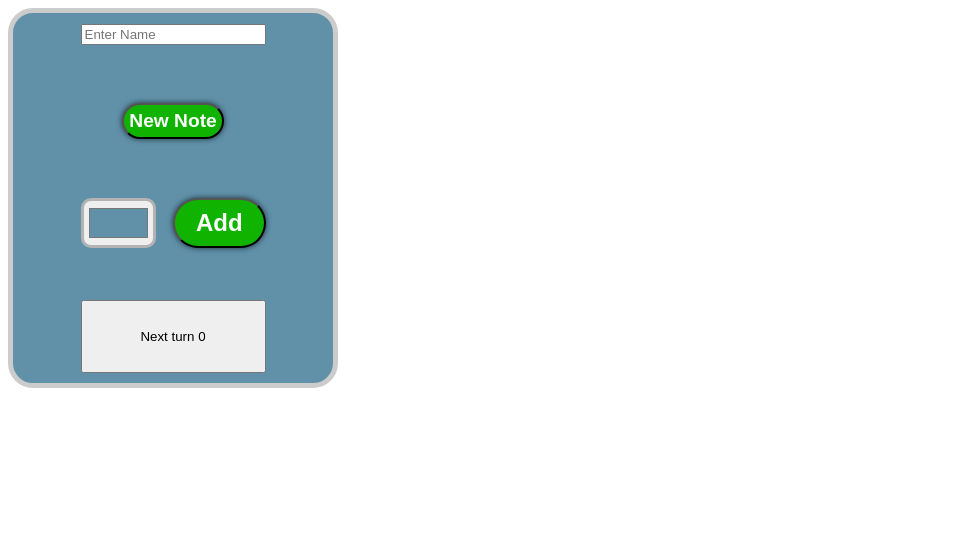
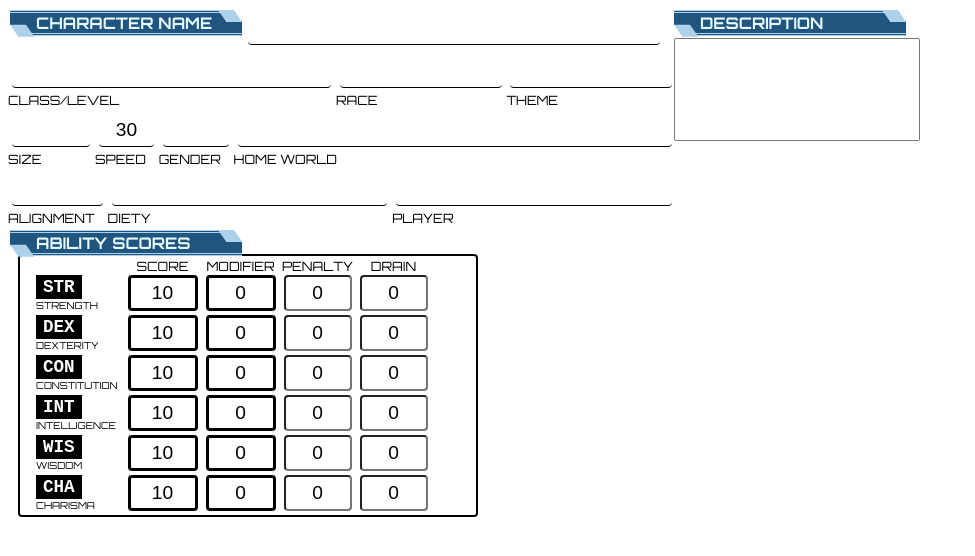
Before and after one commit to debrine/Next-Up, a React (Vite) app: page / in a window 1280 px wide. Shown: the top 556 px of the page, without its empty margins (0-975 px from the left). Built offline with nearby package versions, Linux system fonts and the light colour scheme.

Commit message:
Added React Hook Form, tested it in ScoreModifierInput.tsx

```diff
--- a/package.json
+++ b/package.json
@@ -12,6 +12,7 @@
   "dependencies": {
     "react": "^18.2.0",
     "react-dom": "^18.2.0",
+    "react-hook-form": "^7.51.4",
     "zustand": "^4.5.2"
   },
   "devDependencies": {
--- a/src/App.tsx
+++ b/src/App.tsx
@@ -1,13 +1,13 @@
-import CreateInitiativeCard from "./components/combat-components/CreateInitiativeCard/CreateInitiativeCard.tsx"
+// import CreateInitiativeCard from "./components/combat-components/CreateInitiativeCard/CreateInitiativeCard.tsx"
 // import Login from "./states/Login/Login.tsx"
-// import CharacterSheet from "./states/CharacterSheet/CharacterSheet.tsx"
+import CharacterSheet from "./states/CharacterSheet/CharacterSheet.tsx"
 
 function App() {
   return (
     <div className='backgroundDiv'>
       {/* <Login /> */}
-      <CreateInitiativeCard/>
-      {/* <CharacterSheet /> */}
+      {/* <CreateInitiativeCard/> */}
+      <CharacterSheet />
     </div>
   )
 }
--- a/src/components/character-sheet-components/ability-scores/ScoreModifierInput/ScoreModifierInput.tsx
+++ b/src/components/character-sheet-components/ability-scores/ScoreModifierInput/ScoreModifierInput.tsx
@@ -1,5 +1,5 @@
-import { ChangeEvent, useState } from 'react'
 import styles from './ScoreModifierInput.module.css'
+import { useForm } from 'react-hook-form'
 
 type ScoreModifierInputProps = {
     heading: string,
@@ -9,48 +9,9 @@ function ScoreModifierInput({
     heading,
     defaultValue
 }: ScoreModifierInputProps){
-    const [scoreStr, setScoreStr] = useState<number>(defaultValue)
-    const [scoreDex, setScoreDex] = useState<number>(defaultValue)
-    const [scoreCon, setScoreCon] = useState<number>(defaultValue)
-    const [scoreInt, setScoreInt] = useState<number>(defaultValue)
-    const [scoreWis, setScoreWis] = useState<number>(defaultValue)
-    const [scoreCha, setScoreCha] = useState<number>(defaultValue)
-
-    const handleScoreStr = (e: ChangeEvent<HTMLInputElement>) => {
-        if(e && +e.target.value){
-            setScoreStr(+e.target.value)
-        }
-    }
-
-    const handleScoreDex = (e: ChangeEvent<HTMLInputElement>) => {
-        if(e && +e.target.value){
-            setScoreDex(+e.target.value)
-        }
-    }
-
-    const handleScoreCon = (e: ChangeEvent<HTMLInputElement>) => {
-        if(e && +e.target.value){
-            setScoreCon(+e.target.value)
-        }
-    }
-
-    const handleScoreInt = (e: ChangeEvent<HTMLInputElement>) => {
-        if(e && +e.target.value){
-            setScoreInt(+e.target.value)
-        }
-    }
-
-    const handleScoreWis = (e: ChangeEvent<HTMLInputElement>) => {
-        if(e && +e.target.value){
-            setScoreWis(+e.target.value)
-        }
-    }
-
-    const handleScoreCha = (e: ChangeEvent<HTMLInputElement>) => {
-        if(e && +e.target.value){
-            setScoreCha(+e.target.value)
-        }
-    }
+    const {
+        register
+    } = useForm();
 
     return(
         <div className={styles.parentDiv}>
@@ -59,33 +20,46 @@ function ScoreModifierInput({
             </div>
             <input
                 type="number"
-                value={scoreStr}
-                onChange={handleScoreStr}
+                {
+                    ...register('scoreStr')
+
+                }
+                defaultValue={defaultValue}
             />
             <input
                 type="number"
-                value={scoreDex}
-                onChange={handleScoreDex}
+                {
+                    ...register('scoreDex')
+                }
+                defaultValue={defaultValue}
             />
             <input
                 type="number"
-                value={scoreCon}
-                onChange={handleScoreCon}
+                {
+                    ...register('scoreCon')
+                }
+                defaultValue={defaultValue}
             />
             <input
                 type="number"
-                value={scoreInt}
-                onChange={handleScoreInt}
+                {
+                    ...register('scoreInt')
+                }
+                defaultValue={defaultValue}
             />
             <input
                 type="number"
-                value={scoreWis}
-                onChange={handleScoreWis}
+                {
+                    ...register('scoreWis')
+                }
+                defaultValue={defaultValue}
             />
             <input
                 type="number"
-                value={scoreCha}
-                onChange={handleScoreCha}
+                {
+                    ...register('scoreCha')
+                }
+                defaultValue={defaultValue}
             />
         </div>
     )
```
Also changed, not shown: src/components/character-sheet-components/ability-scores/AbilityScoreBlock.tsx (+0 -41 lines), src/global-values/useResolvePoints.ts (added, +21 -0 lines), 1 other file (tests, documents, lock files or other folders).
